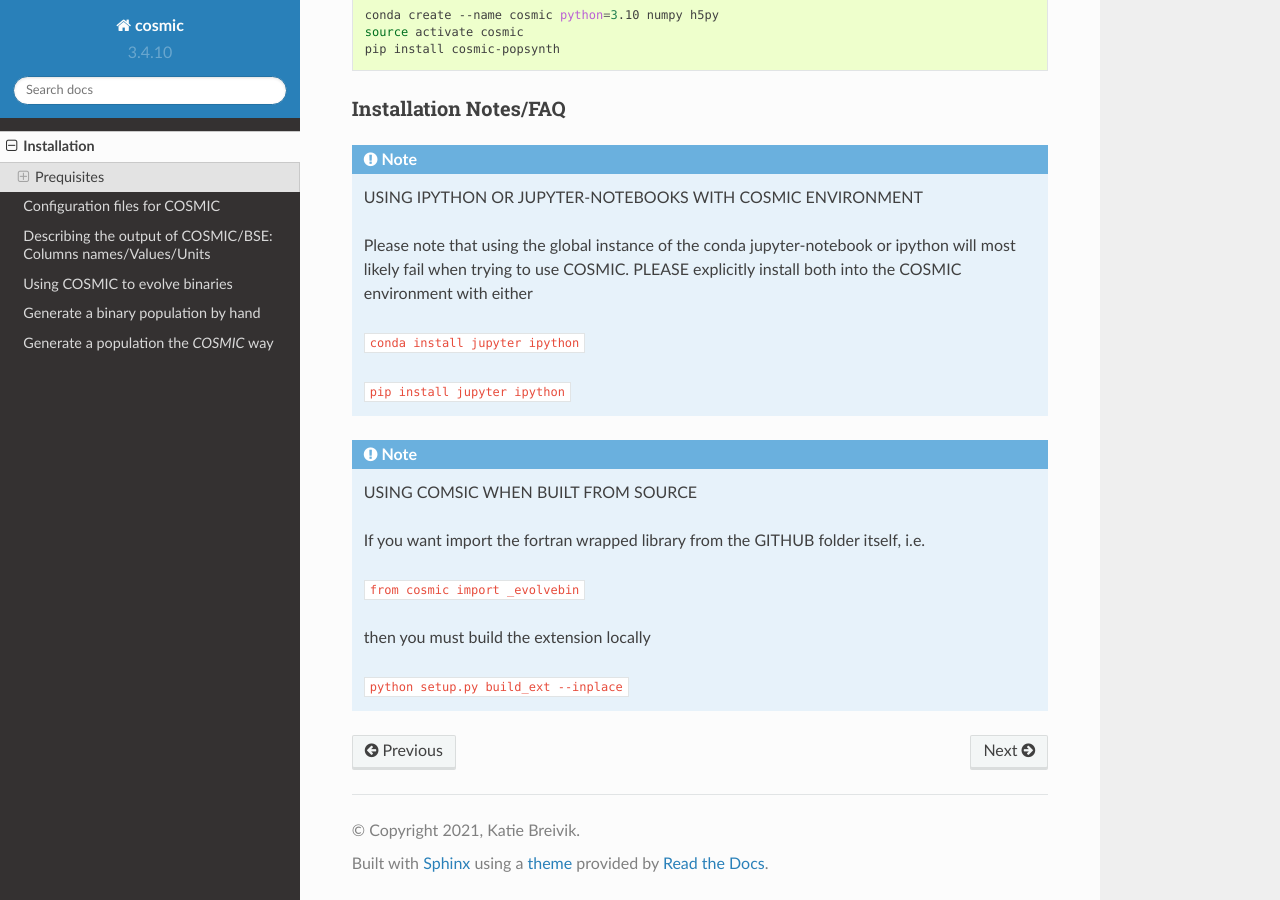
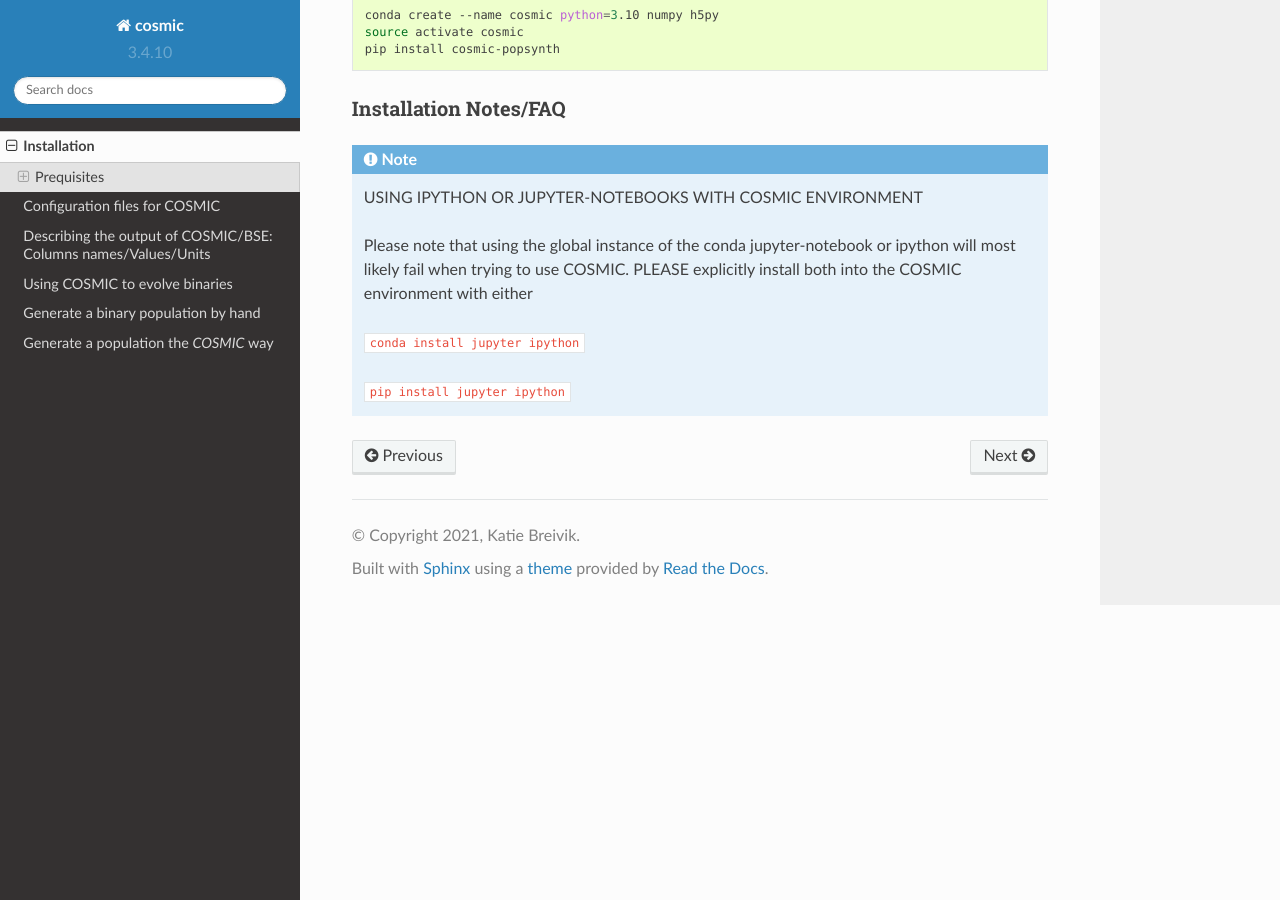
Before and after one commit to COSMIC-PopSynth/COSMIC, a Sphinx documentation site: the page built from docs/install/index.rst, in a window 1280 px wide and 900 px high, scrolled down 667 px. Built offline with Sphinx 7.4.7 and the Read the Docs theme 2.0.0, drawn with Linux system fonts in a browser that asks for light colours; formulas are drawn with MathJax 3.

Commit message:
no longer need the build inplace situation

```diff
--- a/docs/install/index.rst
+++ b/docs/install/index.rst
@@ -44,16 +44,3 @@ Installation Notes/FAQ
     ``conda install jupyter ipython``
 
     ``pip install jupyter ipython``
-
-.. note::
-
-    USING COMSIC WHEN BUILT FROM SOURCE
-
-    If you want import the fortran wrapped library
-    from the GITHUB folder itself, i.e.
-
-    ``from cosmic import _evolvebin``
-
-    then you must build the extension locally
-
-    ``python setup.py build_ext --inplace``
```
